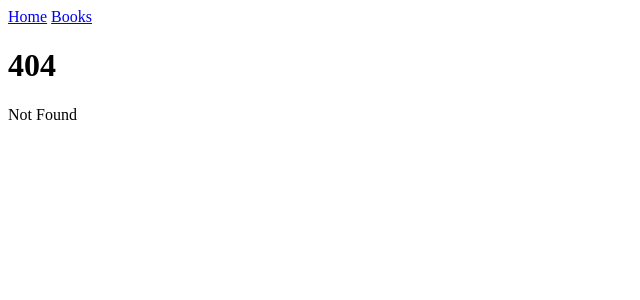
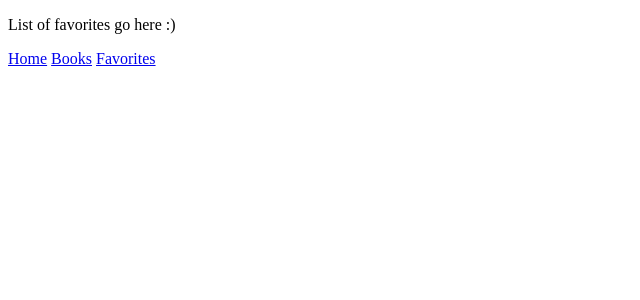
Before and after one commit to Smooen/sv-azubi-lib, a SvelteKit app: page /favorites in a window 1280 px wide. Before the commit this address had no page. Shown: the top 300 px of the page, without its empty margins (0-640 px from the left). Built offline with nearby package versions, Linux system fonts and the light colour scheme.

Commit message:
add favorites route

```diff
--- a/src/routes/+layout.svelte
+++ b/src/routes/+layout.svelte
@@ -3,9 +3,11 @@
 </script>
 
 <!-- Top-Bar goes here -->
+
+{@render children()}
+
 <nav>
 	<a href="/">Home</a>
 	<a href="/books">Books</a>
+	<a href="/favorites">Favorites</a>
 </nav>
-
-{@render children()}
--- /dev/null
+++ b/src/routes/favorites/+page.svelte
@@ -0,0 +1 @@
+<p>List of favorites go here :)</p>
```
